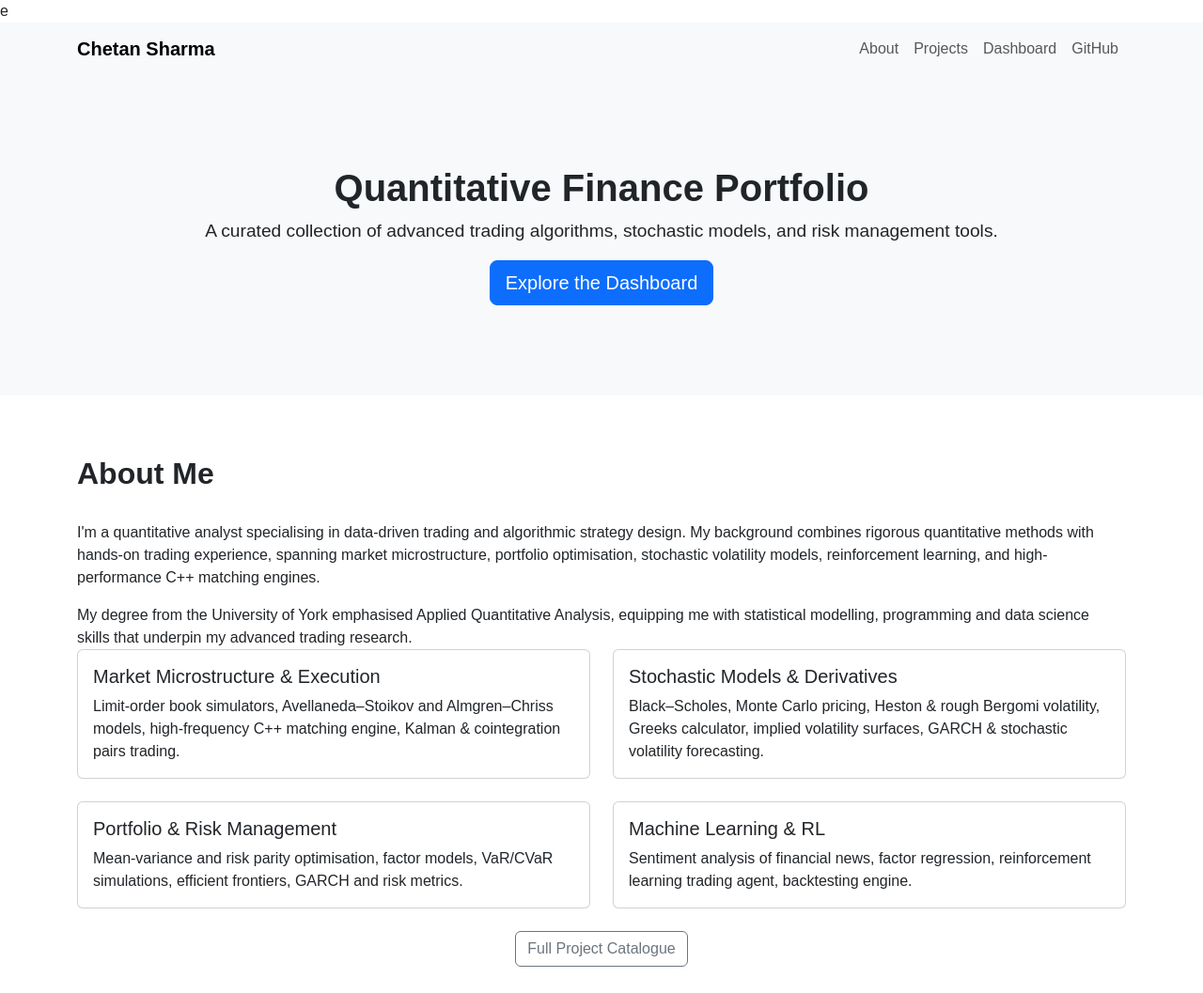
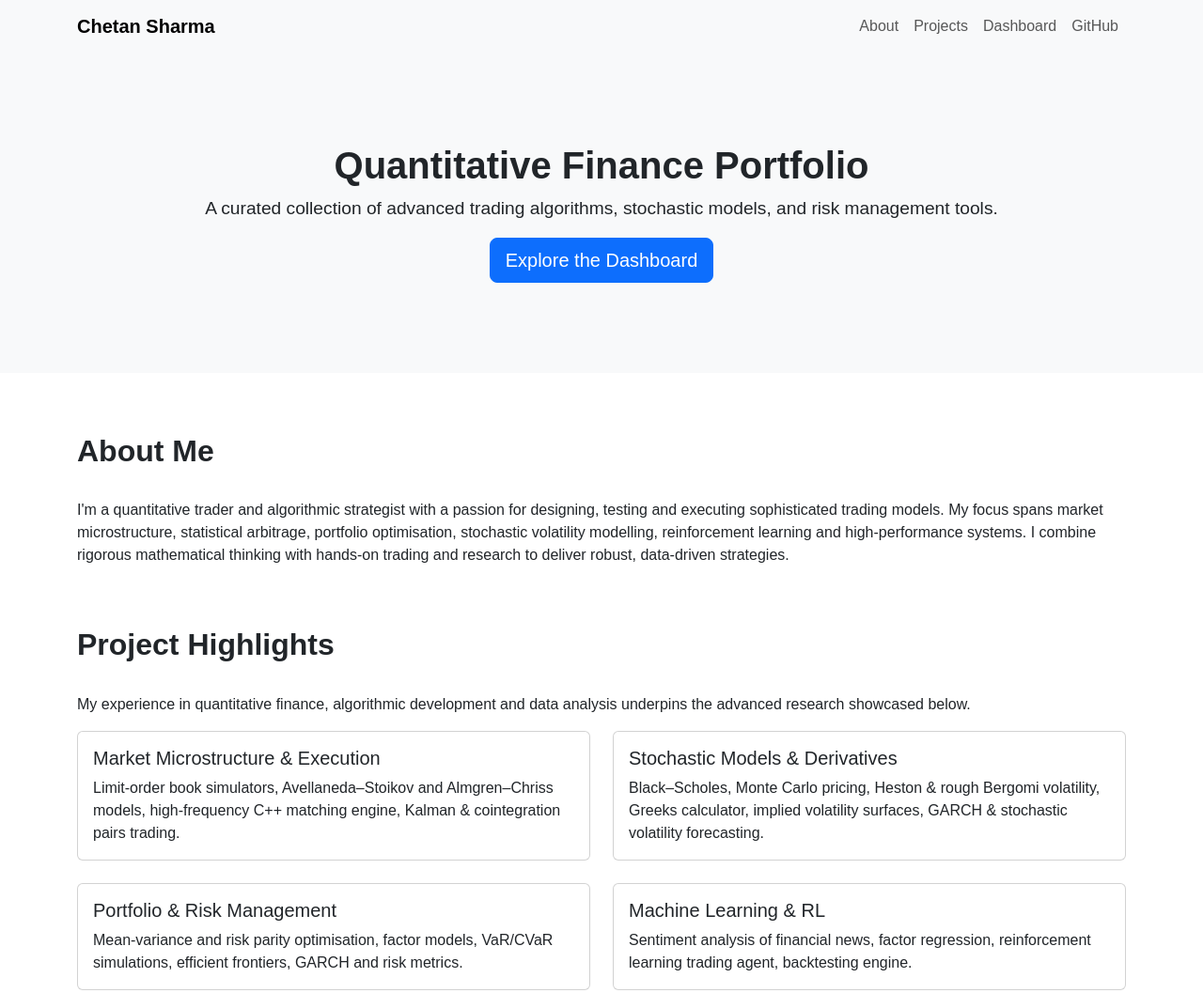
Before and after one commit to chetanoid/quant-trading-projects, a plain HTML site: page index.html in a window 1280 px wide. Shown: the top 1057 px of the page at 94% size. Drawn offline with nearby package versions, Linux system fonts and the light colour scheme.

Commit message:
Update index.html to remove university references and highlight quantitative trading expertise

```diff
--- a/index.html
+++ b/index.html
@@ -1,4 +1,4 @@
-e<!DOCTYPE html>
+<!DOCTYPE html>
 <html lang="en">
 <head>
   <meta charset="utf-8">
@@ -42,11 +42,13 @@ e<!DOCTYPE html>
 
 <section id="about" class="container">
   <h2 class="section-title">About Me</h2>
-  <p>
-I'm a quantitative analyst specialising in data-driven trading and algorithmic strategy design. My background combines rigorous quantitative methods with hands-on trading experience, spanning market microstructure, portfolio optimisation, stochastic volatility models, reinforcement learning, and high-performance C++ matching engines.</section>
+  <p>I'm a quantitative trader and algorithmic strategist with a passion for designing, testing and executing sophisticated trading models. My focus spans market microstructure, statistical arbitrage, portfolio optimisation, stochastic volatility modelling, reinforcement learning and high-performance systems. I combine rigorous mathematical thinking with hands-on trading and research to deliver robust, data-driven strategies.</p>
+</section>
 
 <section id="projects" class="container">
-My degree from the University of York emphasised Applied Quantitative Analysis, equipping me with statistical modelling, programming and data science skills that underpin my advanced trading research.  <div class="row gy-4">
+  <h2 class="section-title">Project Highlights</h2>
+  <p>My experience in quantitative finance, algorithmic development and data analysis underpins the advanced research showcased below.</p>
+  <div class="row gy-4">
     <div class="col-md-6">
       <div class="card h-100">
         <div class="card-body">
@@ -90,7 +92,6 @@ My degree from the University of York emphasised Applied Quantitative Analysis,
     <p class="mb-0">&copy; 2026 Chetan Sharma | Built with Bootstrap</p>
   </div>
 </footer>
-
 <script src="https://cdn.jsdelivr.net/npm/bootstrap@5.3.1/dist/js/bootstrap.bundle.min.js"></script>
 </body>
 </html>
```
Lines whose indentation alone changed are shown as unchanged.
